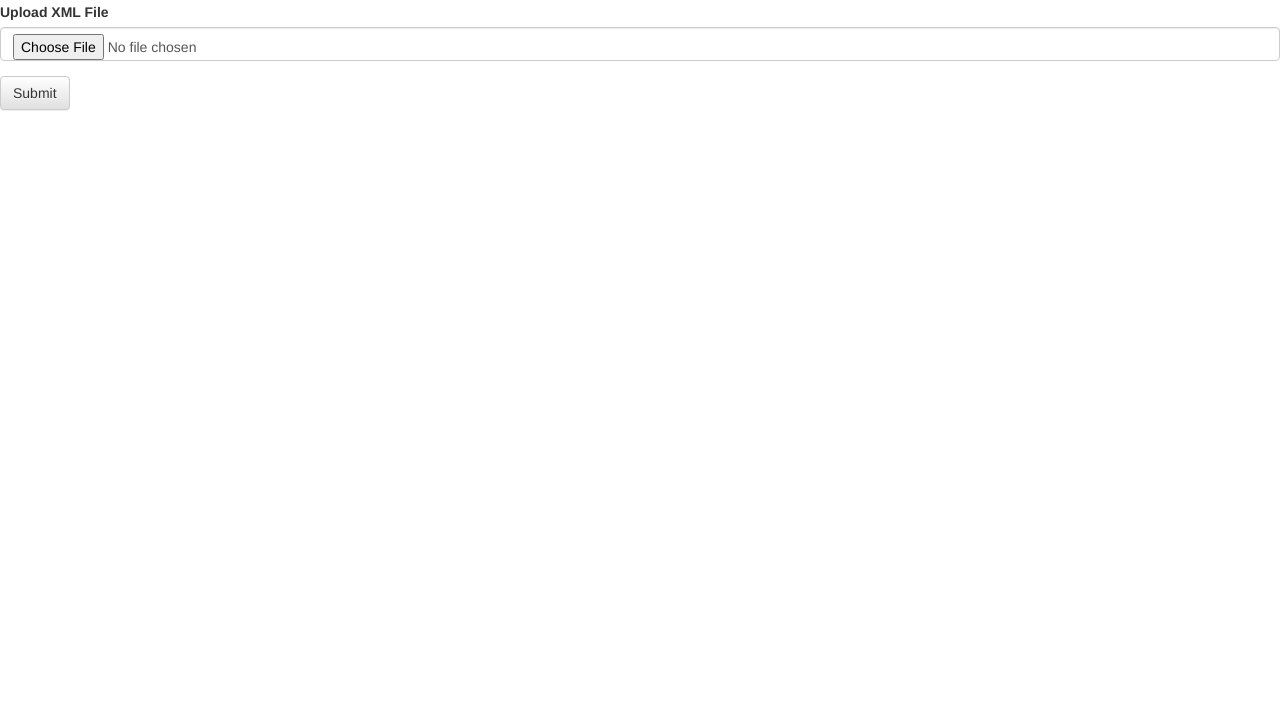
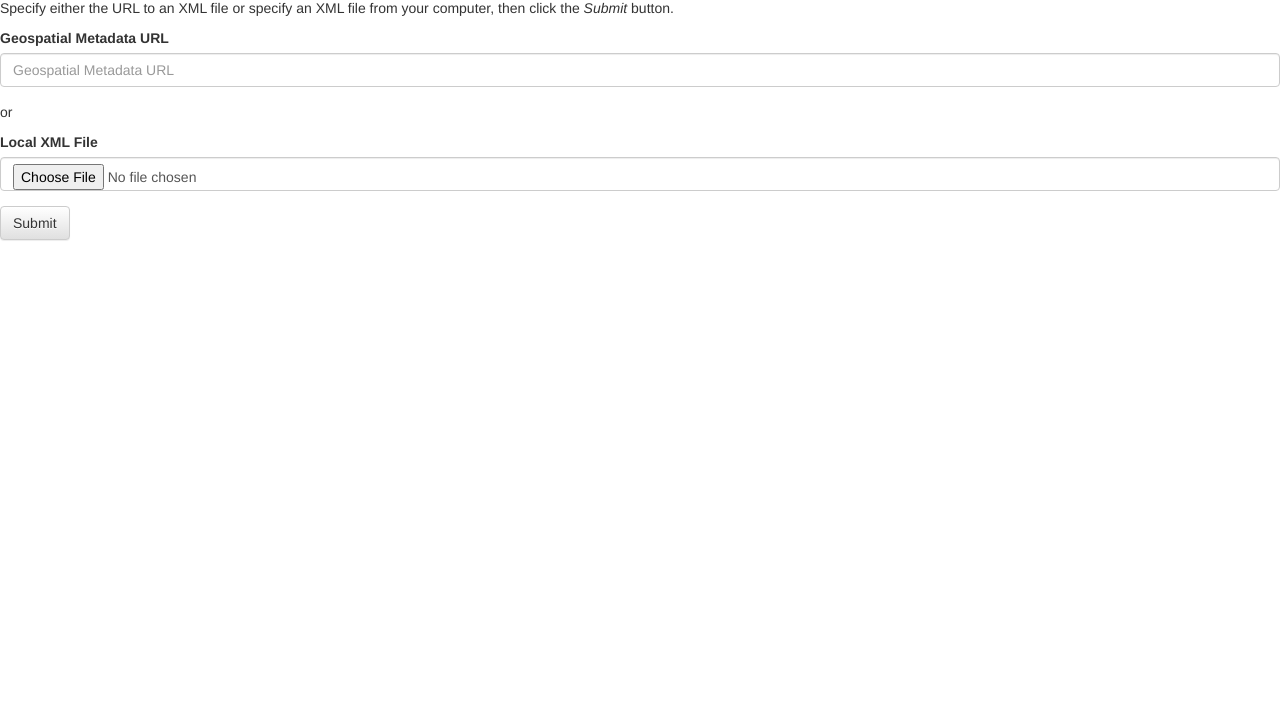
Before and after one commit to WSDOT-GIS/geospatial-metadata, a website: page index.html in a window 1280 px wide. Shown: the part 72-800 px from the top of the page. Drawn offline with nearby package versions, Linux system fonts and the light colour scheme.

Commit message:
Added instructions to index.html.
Fixed typo in code to properly clear all HTML when XML from file system
is loaded.

```diff
--- a/index.html
+++ b/index.html
@@ -1,7 +1,7 @@
 <!DOCTYPE html>
 <html>
 <head>
-    <title></title>
+    <title>Geospatial Metadata XML to HTML conversion</title>
     <meta charset="utf-8" />
     <link rel="shortcut icon" href="http://www.wsdot.wa.gov/favicon.ico" async="async" />
     <link href="//cdnjs.cloudflare.com/ajax/libs/normalize/3.0.3/normalize.min.css" rel="stylesheet" />
@@ -11,16 +11,20 @@
 <body>
     <noscript>JavaScript must be enabled.</noscript>
     <progress title="loading">Loading...</progress>
+    <h1>Geospatial Metadata XML to HTML conversion</h1>
+    <p>Specify either the URL to an XML file or specify an XML file from your computer, then click the <em>Submit</em> button.</p>
     <form role="form">
         <div class="form-group">
             <label class="control-label" for="urlInput">Geospatial Metadata URL</label>
             <input name="url" type="url" class="form-control" id="urlInput" placeholder="Geospatial Metadata URL" autocomplete="on" />
         </div>
 
+        <p>or</p>
+
         <div class="form-group">
-            <label class="control-label" for="fileInput">Upload XML File</label>
+            <label class="control-label" for="fileInput">Local XML File</label>
             <input type="file" class="form-control" id="fileInput"
-                   placeholder="Upload XML File" accept="text/xml">
+                   placeholder="Select local XML File" accept="text/xml">
         </div>
 
         <button type="submit" class="btn btn-default">Submit</button>
--- a/index.js
+++ b/index.js
@@ -111,7 +111,7 @@
         var reader = new FileReader();
         reader.onloadend = function (progressEvent) {
             var xml = this.result;
-            document.body.innertHTML = "";
+            document.body.innerHTML = "";
             document.body.classList.add("loaded");
             handleXml(xml);
             history.pushState(xml, null, "#localfile");
```
